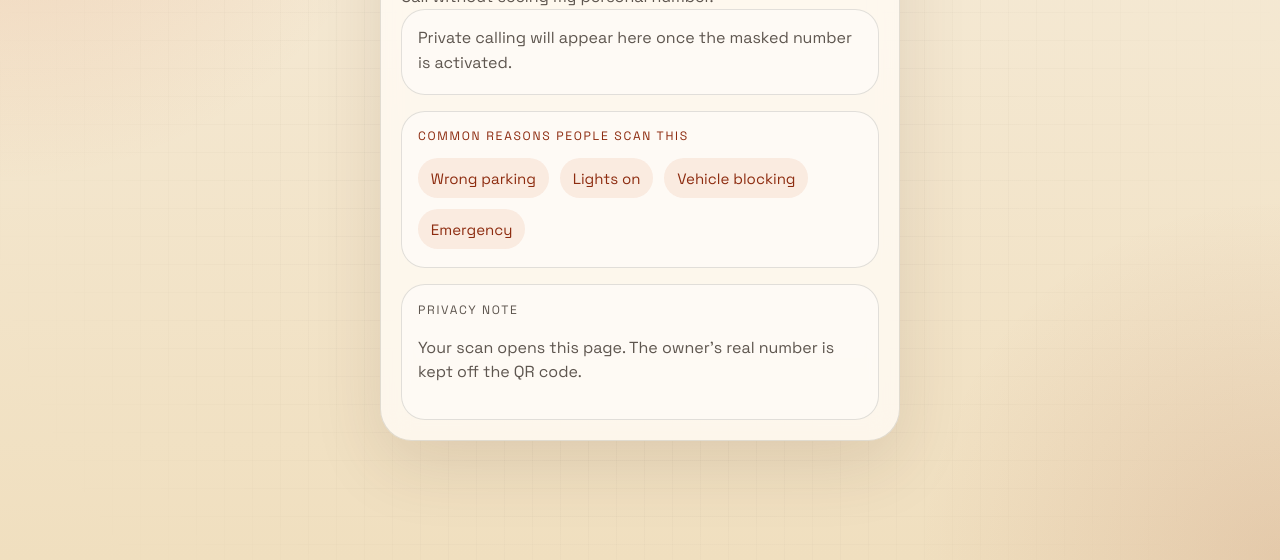
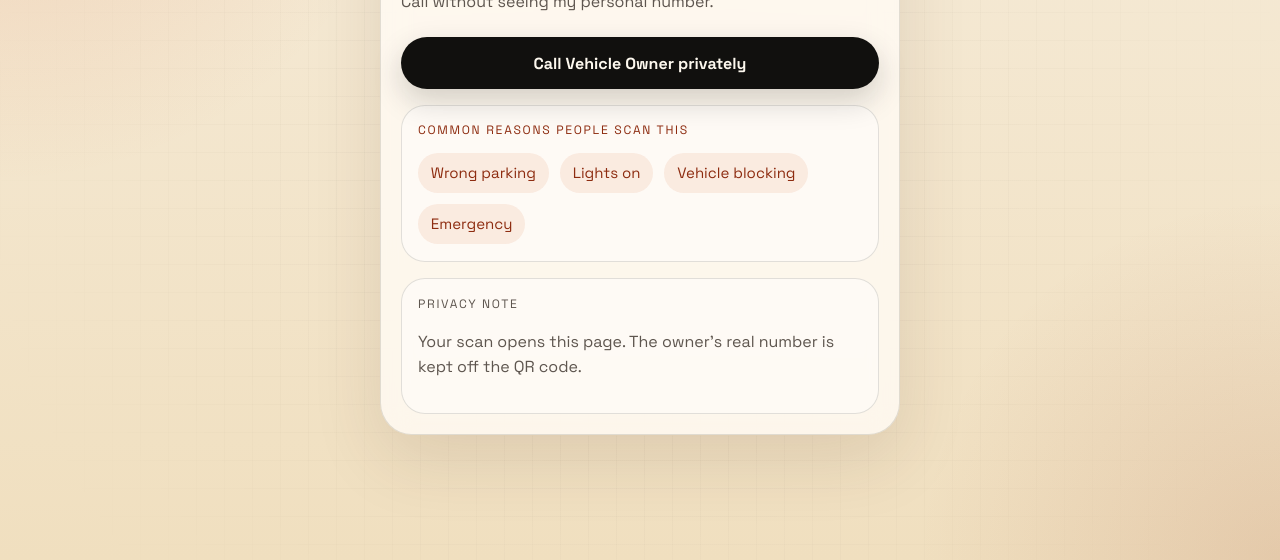
Before and after one commit to kprafullasd-rgb/amokoraput.online, a plain HTML site: page tag/owner/index.html in a window 1280 px wide. Shown: the part 240-800 px from the top of the page. Drawn offline with Linux system fonts and the light colour scheme.

Commit message:
Enable trial call button for owner tag

```diff
--- a/tag/owner/index.html
+++ b/tag/owner/index.html
@@ -16,7 +16,7 @@
         <p class="eyebrow">Vehicle contact</p>
         <h1>Vehicle Owner</h1>
         <p class="lead">Call without seeing my personal number.</p>
-        <div class="inline-note">Private calling will appear here once the masked number is activated.</div>
+        <a class="button button-primary button-wide" href="tel:09513886363">Call Vehicle Owner privately</a>
         <div class="reason-block">
           <p class="reason-label">Common reasons people scan this</p>
           <ul class="reason-list"><li class="reason-chip">Wrong parking</li><li class="reason-chip">Lights on</li><li class="reason-chip">Vehicle blocking</li><li class="reason-chip">Emergency</li></ul>
```
Also changed, not shown: tag/owner/sticker.svg.
